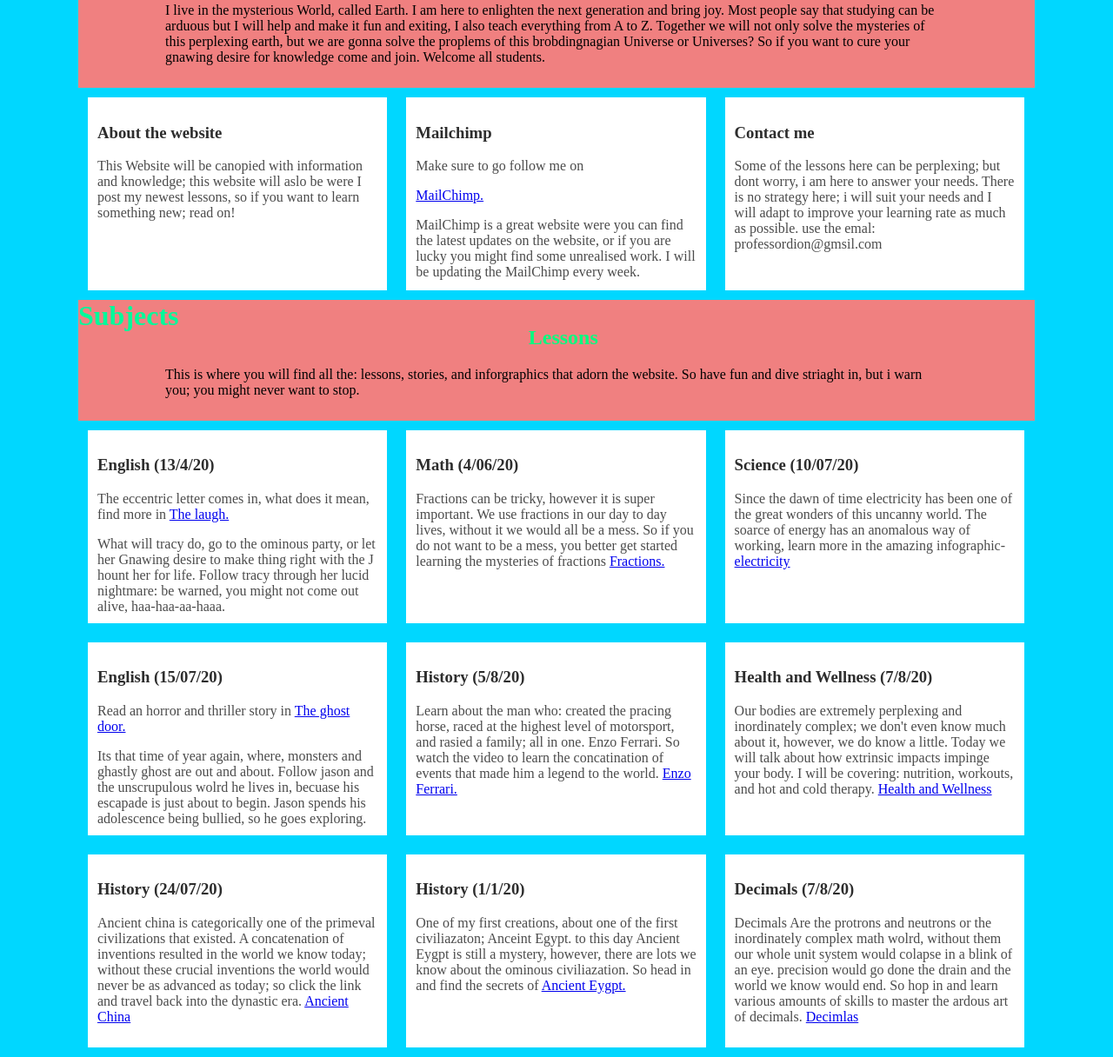
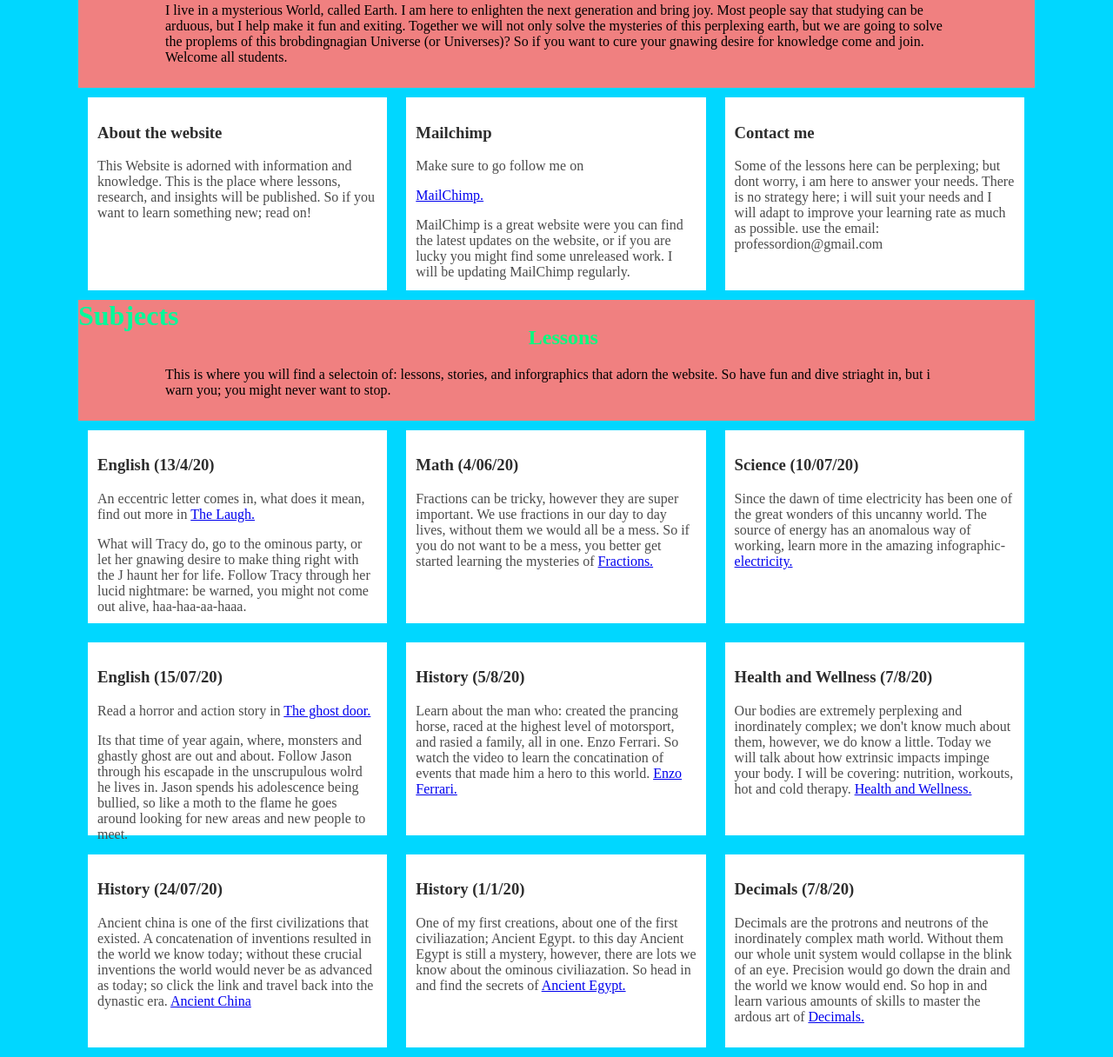
Before and after one commit to ProfessorDion/ProfessorDion.github.io, a plain HTML site: page index.html in a window 1280 px wide. Shown: the part 74-1290 px from the top of the page at 87% size. Drawn offline with Linux system fonts and the light colour scheme.

Commit message:
Add files via upload

```diff
--- a/index.html
+++ b/index.html
@@ -67,11 +67,11 @@
 	</header>
 	<section>
 		<h2>A litlle about me</h2>
-		<p>I live in the mysterious World, called Earth. I am here to enlighten the next generation and bring joy. Most people say that studying can be arduous but I will help and make it fun and exiting, I also teach everything from A to Z. Together we will not only solve the mysteries of this perplexing earth, but we are gonna solve the proplems of this brobdingnagian Universe or Universes? So if you want to cure your gnawing desire for knowledge come and join. Welcome all students. </p>
+		<p>I live in a mysterious World, called Earth. I am here to enlighten the next generation and bring joy. Most people say that studying can be arduous, but I help make it fun and exiting. Together we will not only solve the mysteries of this perplexing earth, but we are going to solve the proplems of this brobdingnagian Universe (or Universes)? So if you want to cure your gnawing desire for knowledge come and join. Welcome all students. </p>
 	</section>
 	<article>
 		<h3>About the website</h3>
-		<p> This Website will be canopied with information and knowledge; this website will aslo be were I post my newest lessons, so if you want to learn something new; read on!
+		<p> This Website is adorned with information and knowledge. This is the place where lessons, research, and insights will be published. So if you want to learn something new; read on!
 	</article>
 	<article>
 		<h3>Mailchimp</h3>
@@ -81,13 +81,13 @@
       </a>
     </p>
 
-	<p> MailChimp is a great website were you can find the latest updates on the website, or if you are lucky you might find some unrealised work. I will be updating the MailChimp every week.</p>
+	<p> MailChimp is a great website were you can find the latest updates on the website, or if you are lucky you might find some unreleased work. I will be updating  MailChimp regularly.</p>
 	</article>
 
 	<article>
 		<h3>Contact me</h3>
 		<p>Some of the lessons here can be perplexing; but dont worry, i am here to answer your needs. There is no strategy here; i will suit your needs and I will adapt to improve your learning rate as much as possible.
-			use the emal: professordion@gmsil.com </p>
+			use the email: professordion@gmail.com </p>
 
 	</article>
 	<footer>
@@ -160,18 +160,18 @@
 		</header>
 		<section>
 			<h2>Lessons</h2>
-			<p>This is where you will find all the: lessons, stories, and inforgraphics that adorn the website. So have fun and dive striaght in, but i warn you; you might never want to stop.</p>
+			<p>This is where you will find a selectoin of: lessons, stories, and inforgraphics that adorn the website. So have fun and dive striaght in, but i warn you; you might never want to stop.</p>
 		</section>
 		<article>
 			<h3>English (13/4/20)</h3>
 
 				<p>
-      The eccentric letter comes in, what does it mean, find more in
+      An eccentric letter comes in, what does it mean, find out more in
       <a href = "https://www.wattpad.com/918197656-the-laugh">
-        The laugh.
+        The Laugh.
       </a>
     </p>
-	<p> What will tracy do, go to the ominous party, or let her Gnawing desire to make thing right with the J hount her for life. Follow tracy through her lucid nightmare: be warned, you might not come out alive, haa-haa-aa-haaa.
+	<p> What will Tracy do, go to the ominous party, or let her gnawing desire to make thing right with the J haunt her for life. Follow Tracy through her lucid nightmare: be warned, you might not come out alive, haa-haa-aa-haaa.
 
 
 		</article>
@@ -179,9 +179,9 @@
 			<h3>Math (4/06/20)</h3>
 
 				 <p>
-      Fractions can be tricky, however it is super important. We use fractions in our day to day lives, without it we would all be a mess. So if you do not want to be a mess, you better get started learning the mysteries of fractions
+      Fractions can be tricky, however they are super important. We use fractions in our day to day lives, without them we would all be a mess. So if you do not want to be a mess, you better get started learning the mysteries of
       <a href = "https://visual.ly/community/Infographics/education/fractions">
-        Fractions.
+      Fractions.
       </a>
     </p>
 
@@ -189,8 +189,8 @@
 		</article>
 		<article>
 			<h3>Science (10/07/20)</h3>
-			<p> Since the dawn of time electricity has been one of the great wonders of this uncanny world. The soarce of energy has an anomalous way of working, learn more in the amazing infographic-	    <a href = "https://visual.ly/community/Infographics/education/electricty">
-			        electricity
+			<p> Since the dawn of time electricity has been one of the great wonders of this uncanny world. The source of energy has an anomalous way of working, learn more in the amazing infographic-	    <a href = "https://visual.ly/community/Infographics/education/electricty">
+			        electricity.
 			      </a>
 			    </p>
 
@@ -260,28 +260,28 @@
 			<article>
 				<h3>English (15/07/20)</h3>
 				<p>
-				     Read an horror and thriller story in
+				     Read a horror and action story in
 				      <a href = "https://www.wattpad.com/916670092-the-ghost-door">
 				        The ghost door.
 				      </a>
 				    </p>
 
-					<p>Its that time of year again, where, monsters and ghastly ghost are out and about. Follow jason and the unscrupulous wolrd he lives in, becuase his escapade is just about to begin. Jason spends his adolescence being bullied, so he goes exploring.</p>
+					<p>Its that time of year again, where, monsters and ghastly ghost are out and about. Follow Jason through his escapade in the unscrupulous wolrd he lives in. Jason spends his adolescence being bullied, so like a moth to the flame he goes around looking for new areas and new people to meet.</p>
 
 			</article>
 			<article>
 				<h3>History (5/8/20)</h3>
 
-					<p> Learn about the man who: created the pracing horse, raced at the highest level of motorsport, and rasied a family; all in one. Enzo Ferrari. So watch the video to learn the concatination of events that made him a legend to the world.     <a href = "https://www.youtube.com/watch?v=J4n1Ap-glv0">
+					<p> Learn about the man who: created the prancing horse, raced at the highest level of motorsport, and rasied a family, all in one. Enzo Ferrari. So watch the video to learn the concatination of events that made him a hero to this world.     <a href = "https://www.youtube.com/watch?v=J4n1Ap-glv0">
 				         Enzo Ferrari.
 				      </a></p>
 
 			</article>
 			<article>
 				<h3> Health and Wellness (7/8/20)</h3>
-				<p>   Our bodies are extremely perplexing and inordinately complex; we don't even know much about it, however, we do know a little. Today we will talk about how extrinsic impacts impinge your body. I will be covering: nutrition, workouts, and hot and cold therapy. <a href =
+				<p>   Our bodies are extremely perplexing and inordinately complex; we don't know much about them, however, we do know a little. Today we will talk about how extrinsic impacts impinge your body. I will be covering: nutrition, workouts,  hot and cold therapy. <a href =
 	"https://www.wattpad.com/933042726-health-and-wellness">
-					Health and Wellness </a>
+					Health and Wellness. </a>
 
 </p>
 
@@ -352,7 +352,7 @@
 					<h3>History (24/07/20)</h3>
 
 						<p> Ancient china is
-categorically one of the primeval civilizations that existed. A concatenation of inventions resulted in the world we know today; without these crucial inventions the world would never be as advanced as today; so click the link and travel back into the dynastic era.  <a href = "https://visual.ly/community/Infographics/education/ancient-china"> Ancient China
+one of the first civilizations that existed. A concatenation of inventions resulted in the world we know today; without these crucial inventions the world would never be as advanced as today; so click the link and travel back into the dynastic era.  <a href = "https://visual.ly/community/Infographics/education/ancient-china"> Ancient China
 
 				      </a> </p>
 
@@ -360,12 +360,12 @@ categorically one of the primeval civilizations that existed. A concatenation of
 				<article>
 					<h3>History (1/1/20)</h3>
 
-						<p>One of my first creations, about one of the first civiliazaton; Anceint Egypt. to this day Ancient Eygpt is still a mystery, however, there are lots we know about the ominous civiliazation. So head in and find the secrets of <a href = "https://www.youtube.com/watch?v=BPjGmztbI6c&t=1s"> Ancient Eygpt.  </a> </p>
+						<p>One of my first creations, about one of the first civiliazation; Ancient Egypt. to this day Ancient Egypt is still a mystery, however, there are lots we know about the ominous civiliazation. So head in and find the secrets of <a href = "https://www.youtube.com/watch?v=BPjGmztbI6c&t=1s"> Ancient Egypt.  </a> </p>
 
 				</article>
 				<article>
 					<h3> Decimals (7/8/20)</h3>
-					<p>Decimals Are the protrons and neutrons or the inordinately complex math wolrd, without them our whole unit system would colapse in a blink of an eye. precision would go done the drain and the world we know would end. So hop in and learn various amounts of skills to master the ardous art of decimals. <a href = "https://visual.ly/community/Infographics/education/decimals"> Decimlas
+					<p>Decimals are the protrons and neutrons of the inordinately complex math world. Without them our whole unit system would collapse in the blink of an eye. Precision would go down the drain and the world we know would end. So hop in and learn various amounts of skills to master the ardous art of <a href = "https://visual.ly/community/Infographics/education/decimals"> Decimals.
 
 				      </a></p>
 
```
